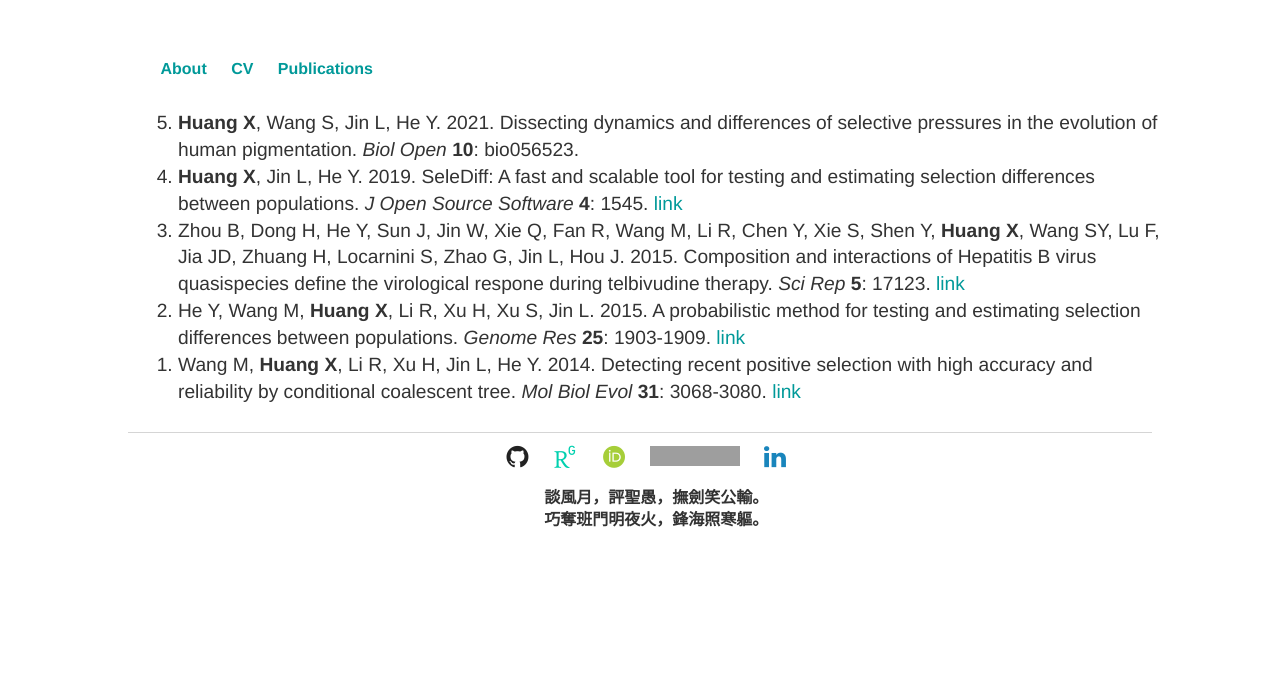
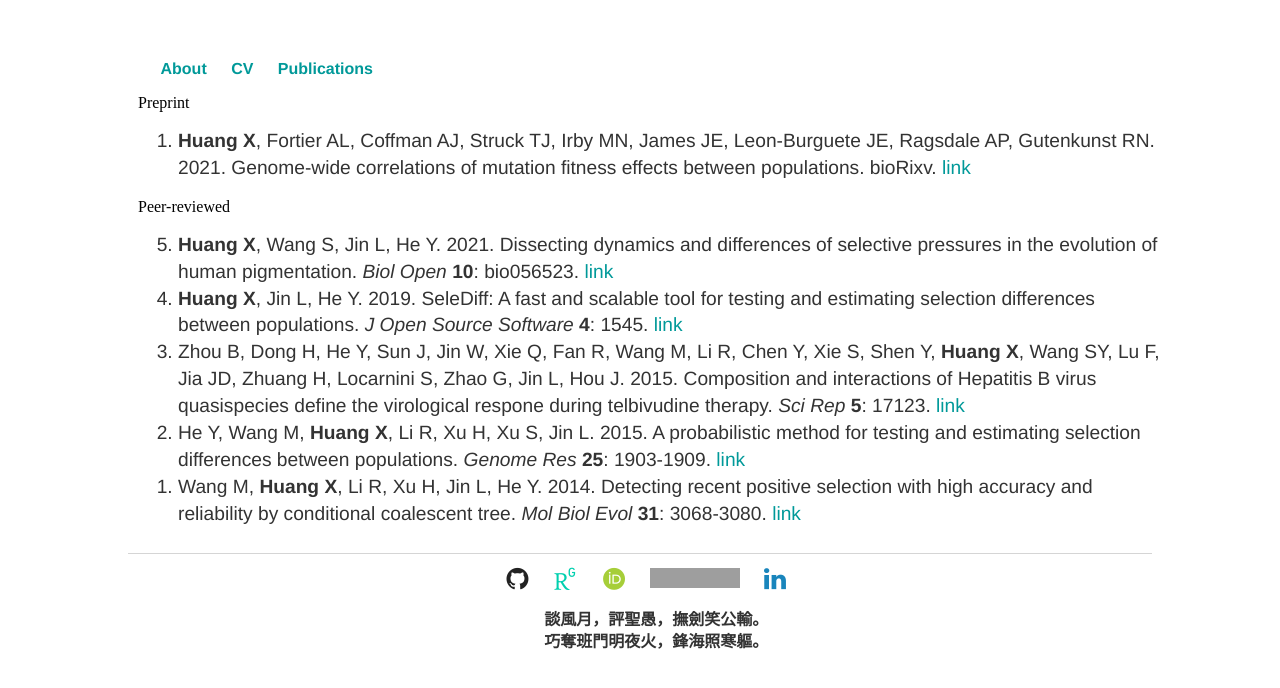
Before and after one commit to xin-huang/xin-huang.github.io, a Jekyll site: the page built from publications/index.html, in a window 1280 px wide. Shown: the top 688 px of the page. Built offline with Jekyll 4.4.1, drawn with Linux system fonts in a browser that asks for light colours; some web fonts are replaced; comment, search, counter and statistics services are not loaded; grey boxes are pictures that could not be loaded.

Commit message:
20210104 Update publications

```diff
--- a/publications/index.html
+++ b/publications/index.html
@@ -3,8 +3,16 @@ layout: default
 title: Publications
 ---
 
+Preprint
+
 <ol reversed>
-    <li><b>Huang X</b>, Wang S, Jin L, He Y. 2021. Dissecting dynamics and differences of selective pressures in the evolution of human pigmentation. <i>Biol Open</i> <b>10</b>: bio056523.</li>
+    <li><b>Huang X</b>, Fortier AL, Coffman AJ, Struck TJ, Irby MN, James JE, Leon-Burguete JE, Ragsdale AP, Gutenkunst RN. 2021. Genome-wide correlations of mutation fitness effects between populations. bioRixv. <a href="https://doi.org/10.1101/703918v2">link</a></li>
+</ol>
+
+Peer-reviewed
+
+<ol reversed>
+    <li><b>Huang X</b>, Wang S, Jin L, He Y. 2021. Dissecting dynamics and differences of selective pressures in the evolution of human pigmentation. <i>Biol Open</i> <b>10</b>: bio056523. <a href="https://doi.org/10.1242/bio.056523">link</a></li>
     <li><b>Huang X</b>, Jin L, He Y. 2019. SeleDiff: A fast and scalable tool for testing and estimating selection differences between populations. <i>J Open Source Software</i> <b>4</b>: 1545. <a href="https://joss.theoj.org/papers/10.21105/joss.01545">link</a></li>
     <li>Zhou B, Dong H, He Y, Sun J, Jin W, Xie Q, Fan R, Wang M, Li R, Chen Y, Xie S, Shen Y, <b>Huang X</b>, Wang SY, Lu F, Jia JD, Zhuang H, Locarnini S, Zhao G, Jin L, Hou J. 2015. Composition and interactions of Hepatitis B virus quasispecies define the virological respone during telbivudine therapy. <i>Sci Rep</i> <b>5</b>: 17123. <a href="https://www.nature.com/articles/srep17123">link</a></li>
     <li>He Y, Wang M, <b>Huang X</b>, Li R, Xu H, Xu S, Jin L. 2015. A probabilistic method for testing and estimating selection differences between populations. <i>Genome Res</i> <b>25</b>: 1903-1909. <a href="https://genome.cshlp.org/content/25/12/1903.full">link</a></li>
```
